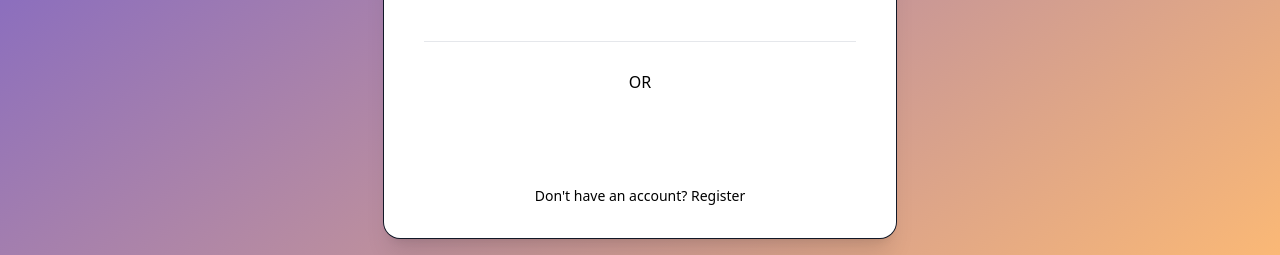
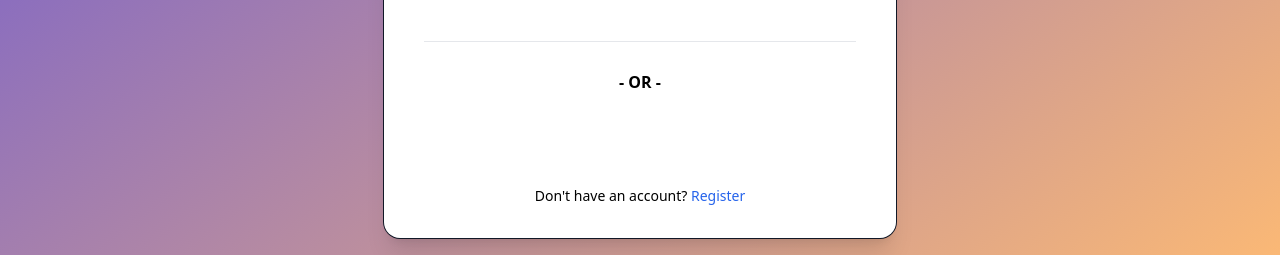
Before and after one commit to JKHellNo/true_connection, a React (Create React App) app: page / in a window 1280 px wide. Shown: the part 663-918 px from the top of the page. Built offline with nearby package versions, Linux system fonts and the light colour scheme.

Commit message:
minor text improvements

```diff
--- a/src/pages/Login.js
+++ b/src/pages/Login.js
@@ -110,13 +110,14 @@ export default function Login() {
 
       <hr class="mt-6 border-b-1 border-blueGray-300"></hr>
       <div class=" mx-21 signin-separator my-7" style={{display: 'flex', justifyContent: 'center'}}>
-        <span class="fw-bold">OR</span>
+        <span class="font-semibold">- OR -</span>
       </div>
       <Google_Login/>
 
       <div class="flex flex-wrap mt-6 relative">
         <span class="w-full text-center text-blueGray-500 text-sm">
-             Don't have an account? <a href="#">Register</a> </span>
+        Don't have an account? <a className=" text-blue-600 hover:text-blue-800" href="#">Register</a>
+        </span>
 
       </div>
 
```
